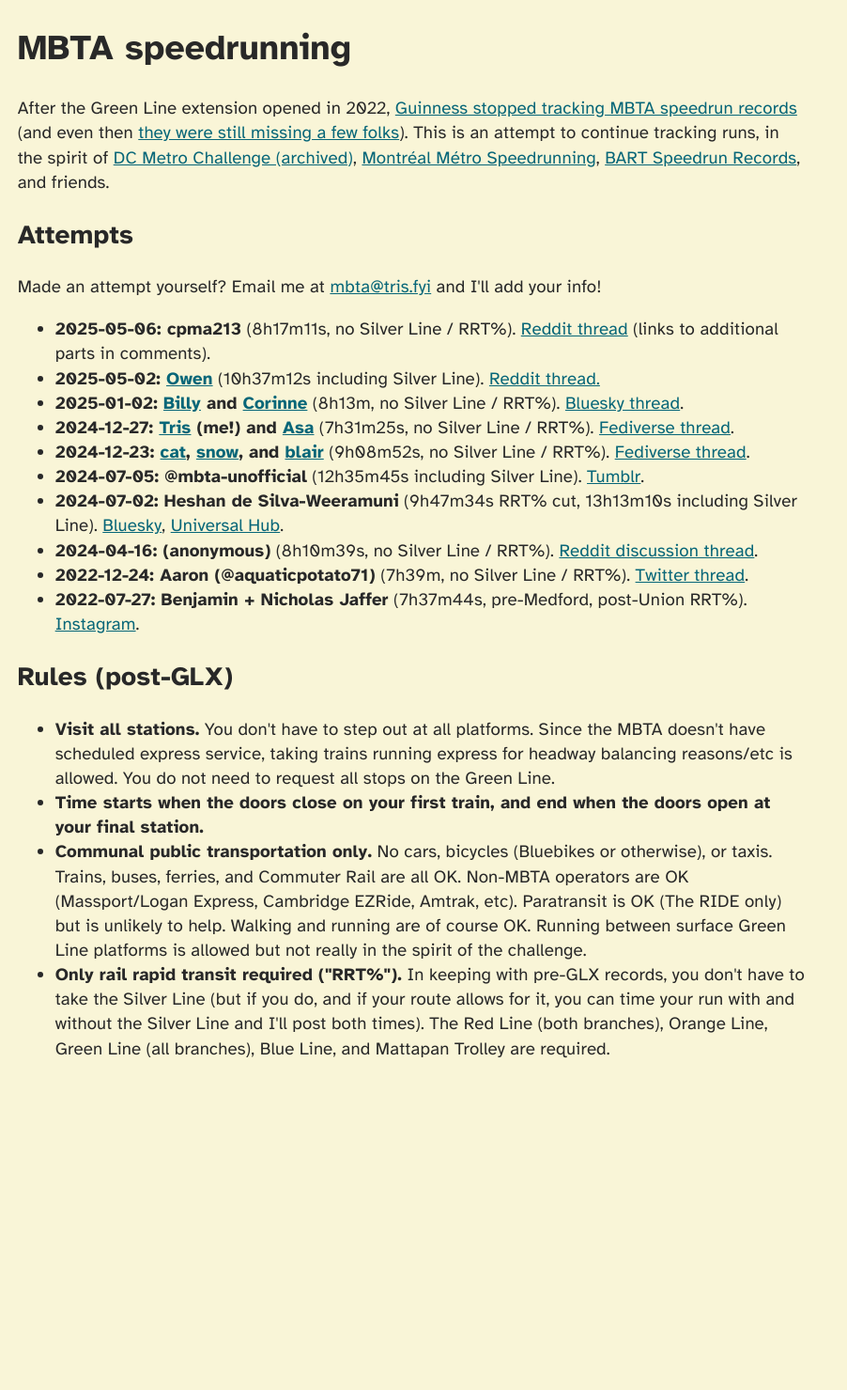
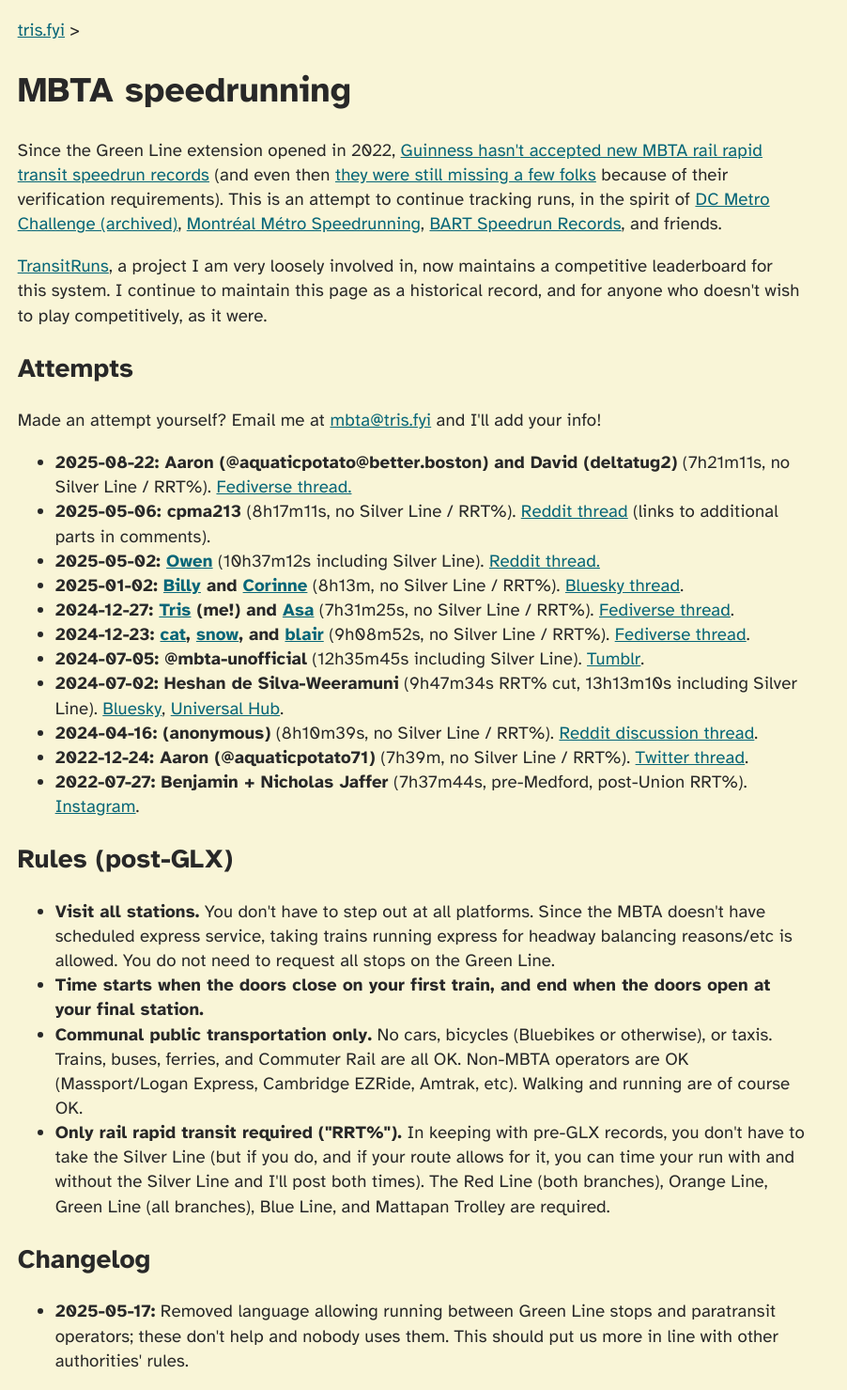
Before and after one commit to an-empty-string/website, a Flask app: page /speedrun/ in a window 1280 px wide. Shown: the whole page at 94% size, without its empty margins (0-902 px from the left). Before the commit the page ends 1126 px from the top, so only its background shows below. Run offline with Flask 3, Linux system fonts and the light colour scheme.

Commit message:
update speedruns

```diff
--- a/templates/speedrun.html
+++ b/templates/speedrun.html
@@ -2,15 +2,19 @@
 {% set page_title = "MBTA speedrunning" %}
 
 {% block header %}
+<span><a href="/">tris.fyi</a></span> &gt;
 <h1>MBTA speedrunning</h1>
 {% endblock %}
 
 {% block content %}
-<p>After the Green Line extension opened in 2022, <a target="_blank" href="https://www.guinnessworldrecords.com/world-records/405906-fastest-time-to-travel-to-all-boston-subway-stations">Guinness stopped tracking MBTA speedrun records</a> (and even then <a target="_blank" href="https://www.cbsnews.com/boston/news/mbta-boston-world-record-fastest-time-traveled-maya-jonas-silver/">they were still missing a few folks</a>). This is an attempt to continue tracking runs, in the spirit of <a target="_blank" href="https://web.archive.org/web/20161024235859/http://www.dcmetrochallenge.com/">DC Metro Challenge (archived)</a>, <a target="_blank" href="https://speed.encours.xyz/">Montréal Métro Speedrunning</a>, <a target="_blank" href="https://bart.gov/speedrun">BART Speedrun Records</a>, and friends.
+<p>Since the Green Line extension opened in 2022, <a target="_blank" href="https://www.guinnessworldrecords.com/world-records/405906-fastest-time-to-travel-to-all-boston-subway-stations">Guinness hasn't accepted new MBTA rail rapid transit speedrun records</a> (and even then <a target="_blank" href="https://www.cbsnews.com/boston/news/mbta-boston-world-record-fastest-time-traveled-maya-jonas-silver/">they were still missing a few folks</a> because of their verification requirements). This is an attempt to continue tracking runs, in the spirit of <a target="_blank" href="https://web.archive.org/web/20161024235859/http://www.dcmetrochallenge.com/">DC Metro Challenge (archived)</a>, <a target="_blank" href="https://speed.encours.xyz/">Montréal Métro Speedrunning</a>, <a target="_blank" href="https://bart.gov/speedrun">BART Speedrun Records</a>, and friends.
+
+<p><a href="https://www.transitruns.org/mbta" target="_blank">TransitRuns</a>, a project I am very loosely involved in, now maintains a competitive leaderboard for this system. I continue to maintain this page as a historical record, and for anyone who doesn't wish to play competitively, as it were.</p>
 
 <h2>Attempts</h2>
 <p>Made an attempt yourself? Email me at <a href="mailto:mbta@tris.fyi">mbta@tris.fyi</a> and I'll add your info!</p>
 <ul>
+    <li><strong>2025-08-22: Aaron (@aquaticpotato@better.boston) and David (deltatug2)</strong> (7h21m11s, no Silver Line / RRT%). <a target="_blank" href="https://better.boston/@aquaticpotato/115068486421789747">Fediverse thread.</a></li>
     <li><strong>2025-05-06: cpma213</strong> (8h17m11s, no Silver Line / RRT%). <a target="_blank" href="https://www.reddit.com/user/cpma213/comments/1kg38w1/mbta_speedrun_part_2/">Reddit thread</a> (links to additional parts in comments).</li>
     <li><strong>2025-05-02: <a target="_blank" href="https://youtube.com/@eastmountainfilms">Owen</a></strong> (10h37m12s including Silver Line). <a target="_blank" href="https://www.reddit.com/r/mbta/comments/1khicyn/new_record_for_fastest_time_to_visit_all_mbta/">Reddit thread.</a></li>
     <li><strong>2025-01-02: <a target="_blank" href="https://www.instagram.com/billymarkovsky/">Billy</a> and <a target="_blank" href="https://corinnefoley.neocities.org/">Corinne</a></strong> (8h13m, no Silver Line / RRT%). <a target="_blank" href="https://bsky.app/profile/billymarkovsky.bsky.social/post/3ler6lgj2xe22">Bluesky thread</a>.</li>
@@ -27,7 +31,12 @@
 <ul>
     <li><strong>Visit all stations.</strong> You don't have to step out at all platforms. Since the MBTA doesn't have scheduled express service, taking trains running express for headway balancing reasons/etc is allowed. You do not need to request all stops on the Green Line.</li>
     <li><strong>Time starts when the doors close on your first train, and end when the doors open at your final station.</strong></li>
-    <li><strong>Communal public transportation only.</strong> No cars, bicycles (Bluebikes or otherwise), or taxis. Trains, buses, ferries, and Commuter Rail are all OK. Non-MBTA operators are OK (Massport/Logan Express, Cambridge EZRide, Amtrak, etc). Paratransit is OK (The RIDE only) but is unlikely to help. Walking and running are of course OK. Running between surface Green Line platforms is allowed but not really in the spirit of the challenge.</li>
+    <li><strong>Communal public transportation only.</strong> No cars, bicycles (Bluebikes or otherwise), or taxis. Trains, buses, ferries, and Commuter Rail are all OK. Non-MBTA operators are OK (Massport/Logan Express, Cambridge EZRide, Amtrak, etc). Walking and running are of course OK.</li>
     <li><strong>Only rail rapid transit required ("RRT%").</strong> In keeping with pre-GLX records, you don't have to take the Silver Line (but if you do, and if your route allows for it, you can time your run with and without the Silver Line and I'll post both times). The Red Line (both branches), Orange Line, Green Line (all branches), Blue Line, and Mattapan Trolley are required.</li>
 </ul>
+
+<h2>Changelog</h2>
+<ul>
+    <li><strong>2025-05-17:</strong> Removed language allowing running between Green Line stops and paratransit operators; these don't help and nobody uses them. This should put us more in line with other authorities' rules.</li>
+</ul>
 {% endblock %}
```
